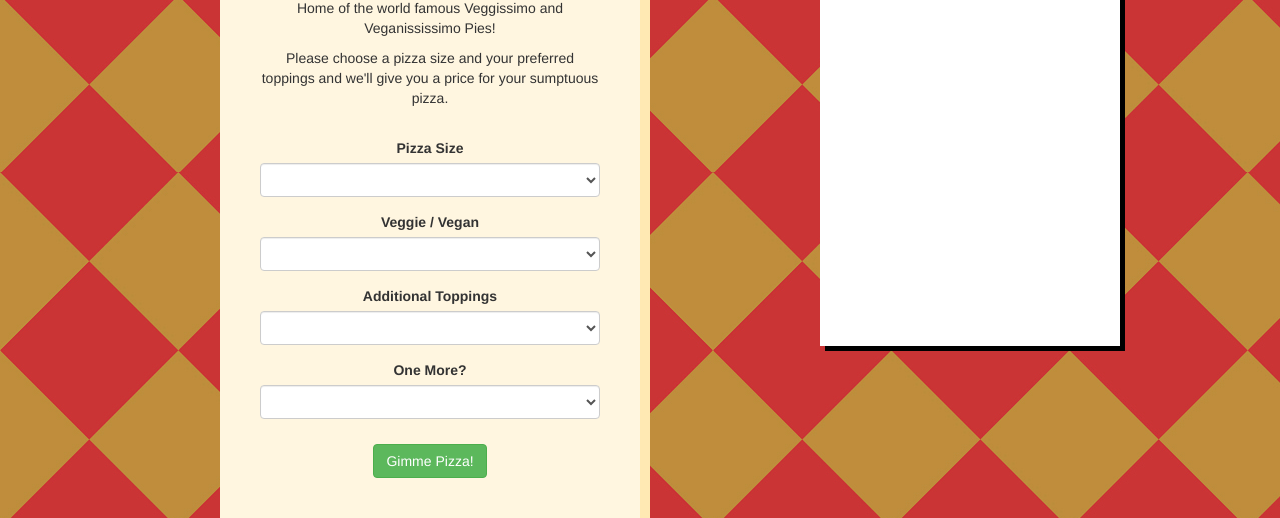
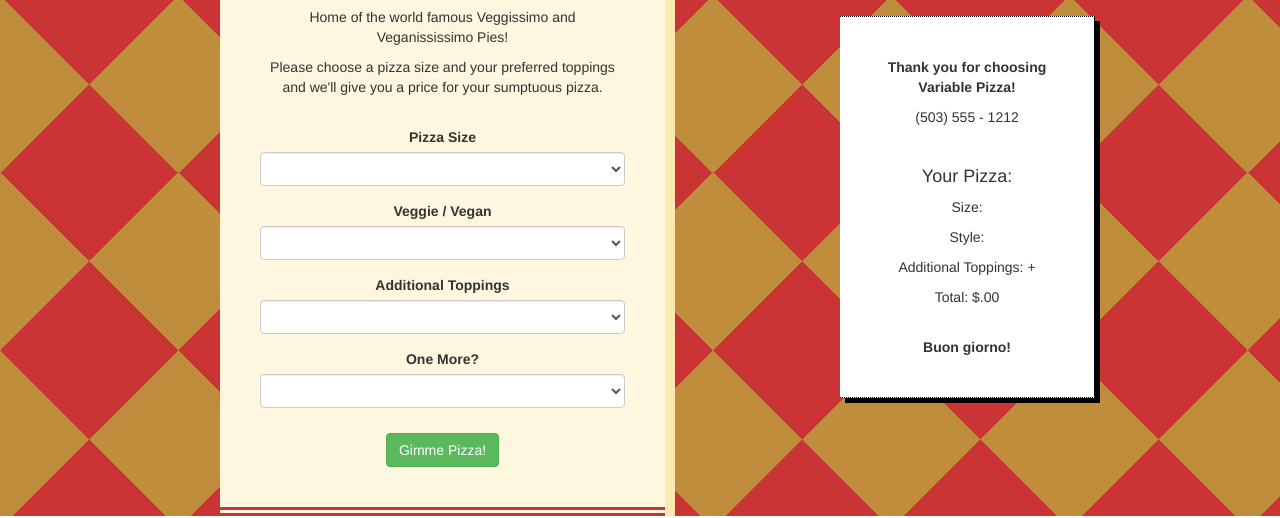
Before and after one commit to patternandshape/variable-pizza, a plain HTML site: page index.html in a window 1280 px wide. Shown: the part 361-879 px from the top of the page. Drawn offline with nearby package versions, Linux system fonts and the light colour scheme.

Commit message:
add scripts that aren't full functioning just yet

```diff
--- a/css/styles.css
+++ b/css/styles.css
@@ -20,17 +20,20 @@
 .row {
   margin-top: 20px;
   margin-left: 150px;
-  margin-right: 150px;
+  margin-right: 100px;
   font-size: 14px;
 }
 
 #pizza-entry {
   background-color: #FFF6E0;
   box-shadow: 10px 10px #ffe9b3;
-  box-shadow: 10px 10px #ffe9b3;
   padding: 40px;
   padding-top: 10px;
   text-align: center;
+  border-top-style: double;
+  border-bottom-style: double;
+  border-width: 9px;
+  border-color: #ca3435;
 }
 
 #pizza-entry h1 {
@@ -45,15 +48,23 @@
 	font-weight: 300;
 }
 
-.receipt {
+#show-receipt {
+  /*display: none;*/
   background-color: #fff;
-  padding: 150px;
-  padding-bottom: 250px;
-  margin: 60px;
-  margin-left: 150px;
+  padding-top: 40px;
+  padding-bottom: 30px;
+  padding-left: 20px;
+  padding-right: 20px;
+  font-weight: 300;
   box-shadow: 5px 5px #000;
   text-align: center;
-  /*display: none;*/
+  margin-left: 160px;
+  margin-top: 140px;
+  border-top-style: dotted;
+  border-right-style: solid;
+  border-bottom-style: dotted;
+  border-width: 1px;
+  border-color: #000;
 }
 
 .btn {
--- a/index.html
+++ b/index.html
@@ -21,15 +21,15 @@
             <h1>Variable Pizza</h1>
             <p><b>Welcome to Variable Pizza</b></p><p>Home of the world famous Veggissimo and Veganississimo Pies!</p><p>Please choose a pizza size and your preferred toppings and we'll give you a price for your sumptuous pizza.</p><BR>
           </div>
-          <form id = "pizzaSizeSelect">
+          <form id = "pizzaSelect">
             <div class="form-group">
               <label for="pizzaSize">Pizza Size</label>
               <select class="form-control pizza-size">
                 <option></option>
-                <option value ="Personal">Personal - 7" - $9</option>
-                <option value ="Small">Small - 10" - $12</option>
-                <option value ="Medium">Medium - 14" - $16</option>
-                <option value ="Large">Large - 18" - $22</option>
+                <option value ="personal">Personal - 7" - $9</option>
+                <option value ="small">Small - 10" - $12</option>
+                <option value ="medium">Medium - 14" - $16</option>
+                <option value ="large">Large - 18" - $22</option>
               </select>
             </div>
             <div class="form-group">
@@ -42,7 +42,7 @@
             </div>
             <div class="form-group">
               <label for="twoDollarTopping">Additional Toppings</label>
-              <select class="form-control two-dollar-toppings">
+              <select class="form-control two-dollar-topping">
                 <option></option>
                 <option value ="pepperoncinis">Pepperoncinis - add $2</option>
                 <option value ="olives">Olives - add $2</option>
@@ -51,7 +51,7 @@
             </div>
             <div class="form-group">
               <label for="threeDollarTopping">One More?</label>
-              <select class="form-control three-dollar-toppings">
+              <select class="form-control three-dollar-topping">
                 <option></option>
                 <option value ="tempeh">Tempeh - add $3</option>
                 <option value ="field-roast">Field Roast Sausage - add $3</option>
@@ -61,13 +61,18 @@
             <button type="submit" class="btn btn-success">Gimme Pizza!</button>
           </form>
         </div>
-      <div class="col-md-6">
-        <div class="col-md-3">
-          <div class="receipt">
-            <p class="blankSpaces"></p>
+        <div class="col-md-6">
+          <div id="show-receipt">
+            <p><b>Thank you for choosing Variable Pizza!</b></p>
+            <p>(503) 555 - 1212</p><BR>
+            <h4>Your Pizza:</h4>
+            <p>Size: <span class="final-pizza-size"></span></p>
+            <p>Style: <span class="final-pizza-style"></span></p>
+            <p>Additional Toppings: <span class="final-first-topping"></span>+<span class="final-second-topping"></span></p>
+            <p>Total: $<span class="final-pizza-price"></span>.00</p><BR>
+            <p><b>Buon giorno!</b></p>
           </div>
         </div>
-      </div>
     </div>
   </body>
 </html>
```
Also changed, not shown: spec/specs.js (+10 -9 lines).
